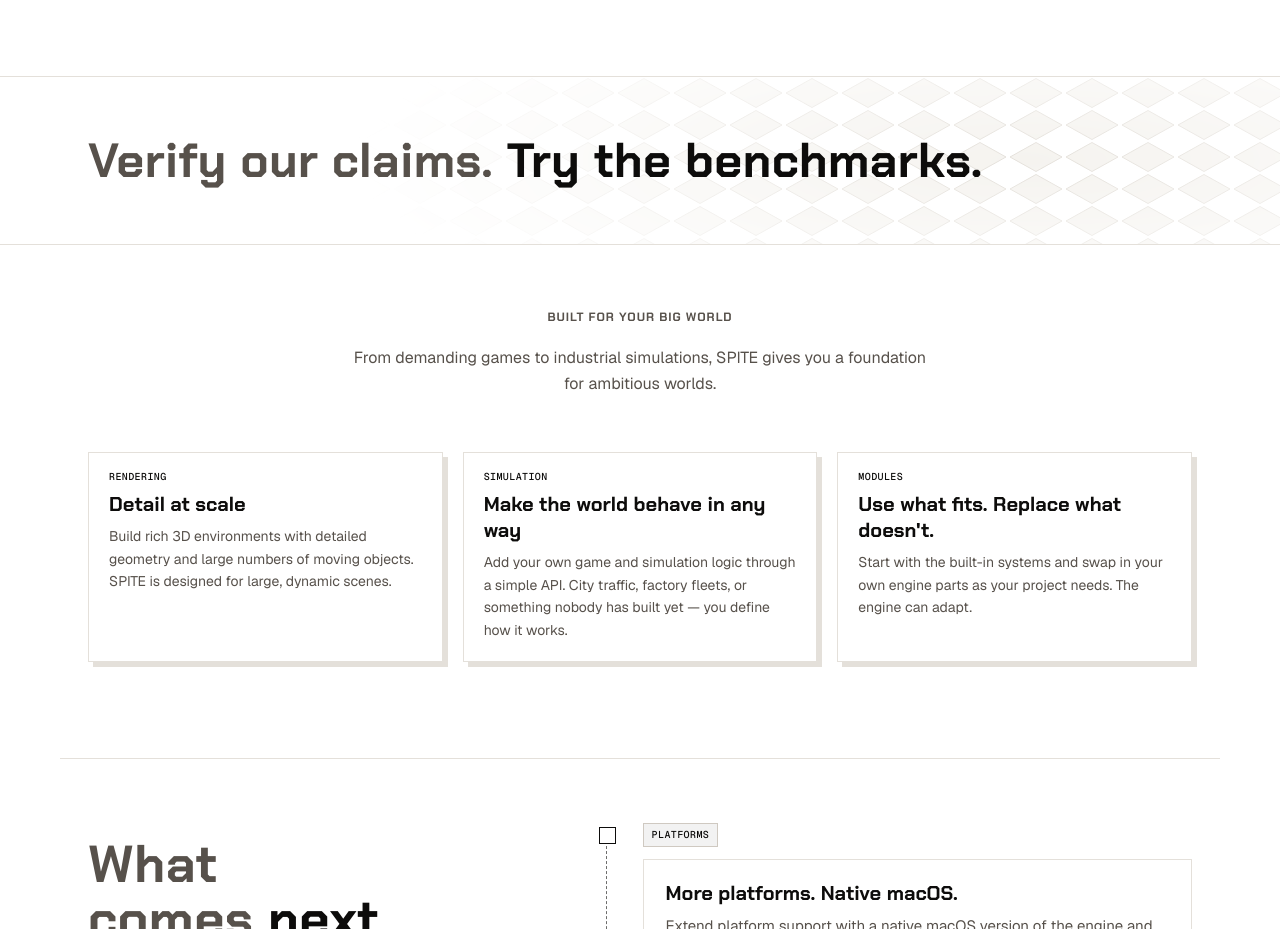
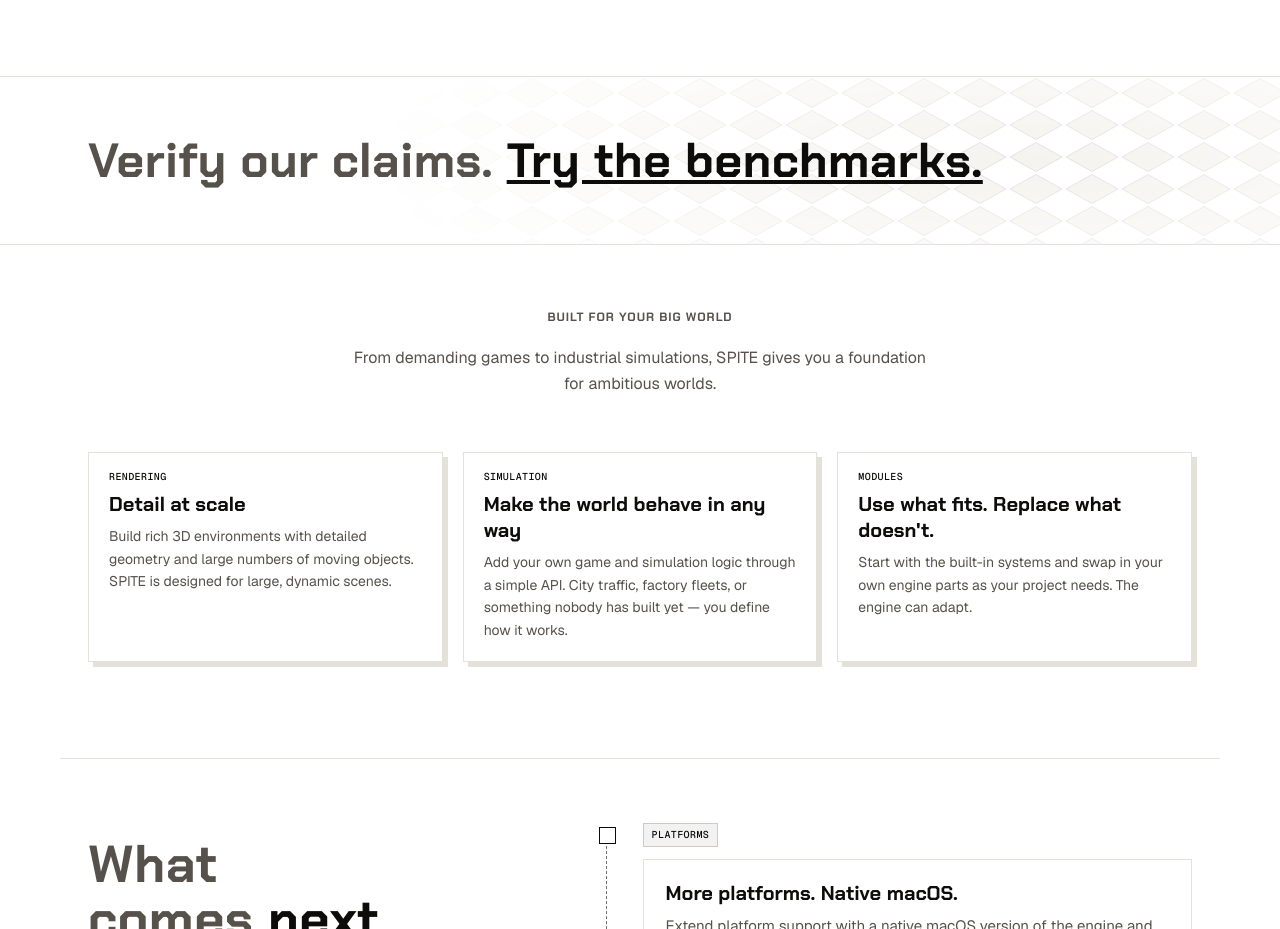
Before and after one commit to spite-engine-global/landing, a plain HTML site: page index.html in a window 1280 px wide. Shown: the part 1700-2629 px from the top of the page. Drawn offline with nearby package versions, Linux system fonts and the light colour scheme.

Commit message:
Add benchmarks link

```diff
--- a/index.html
+++ b/index.html
@@ -120,7 +120,7 @@
     </ul>
   </div>
   <div class="verify">
-    <p class="wrap challenge"><span class="en"><span class="lead-in">Verify our claims.</span> Try the benchmarks.</span></p>
+    <p class="wrap challenge"><span class="en"><span class="lead-in">Verify our claims.</span> <a href="https://github.com/spite-engine-global/spite-showcases">Try the benchmarks.</a></span></p>
   </div>
   <section class="wrap technical" id="technology" aria-labelledby="technology-title">
     <div class="tech-head">
```
